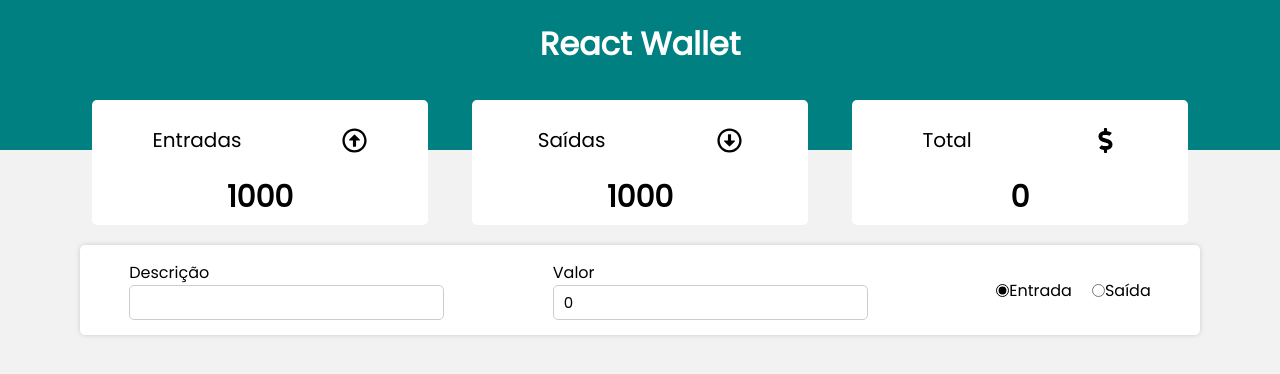
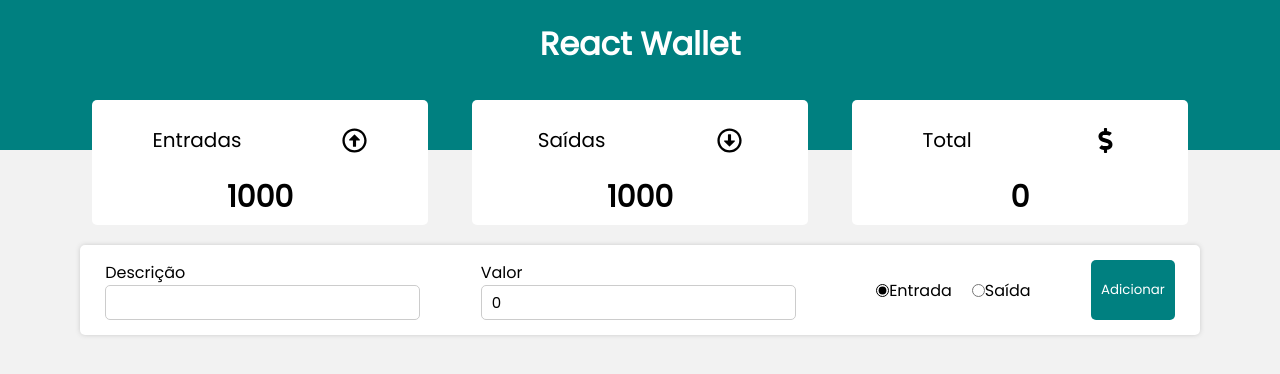
Before and after one commit to vinnycosta9898/react-wallet, a React (Vite) app: page / in a window 1280 px wide. Shown: the top 374 px of the page. Built offline with nearby package versions, Linux system fonts and the light colour scheme.

Commit message:
Adicionando o componente Button no Form

```diff
--- a/src/components/Form/index.tsx
+++ b/src/components/Form/index.tsx
@@ -58,10 +58,8 @@ export function Form(){
                     onChange={() => setExpense(!isExpense)}
                 />
                 <Label htmlFor="rExpenses">Saída</Label>
-
-
-
             </RadioGroup>
+            <Button onClick={handleSave}>Adicionar</Button>
 
         </Container>
     )
```
